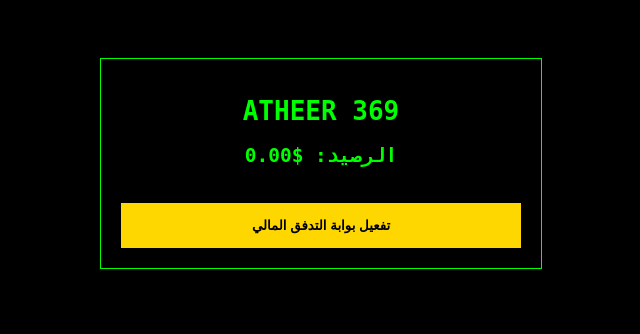
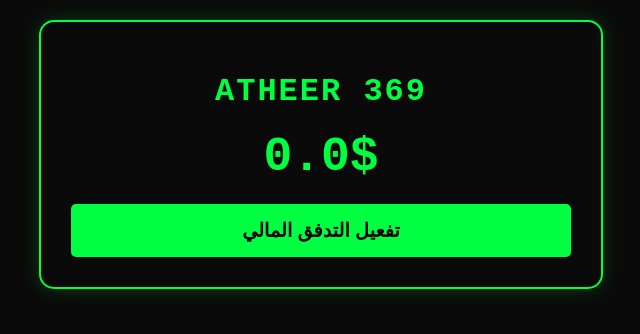
Before and after one commit to e65461123-png/essam_athar369, a Flask app: page / in a window 1280 px wide. Shown: the top 334 px of the page, without its empty margins (319-959 px from the left). Run offline with Flask 3, Linux system fonts and the light colour scheme; data comes from the database, SQL or seed files in the repository.

Commit message:
Update essam.html

```diff
--- a/templates/essam.html
+++ b/templates/essam.html
@@ -2,27 +2,22 @@
 <html lang="ar" dir="rtl">
 <head>
     <meta charset="UTF-8">
-    <title>Atheer 369</title>
     <style>
-        body { background: #000; color: #0f0; font-family: monospace; text-align: center; padding: 50px; }
-        .box { border: 1px solid #0f0; padding: 20px; max-width: 400px; margin: auto; }
-        button { background: #ffd700; border: none; padding: 15px; width: 100%; font-weight: bold; cursor: pointer; margin-top: 20px; }
+        body { background: #0a0a0a; color: #00ff41; font-family: 'Courier New', monospace; margin: 0; padding: 20px; text-align: center; }
+        .container { border: 2px solid #00ff41; padding: 30px; border-radius: 15px; box-shadow: 0 0 20px rgba(0,255,65,0.2); max-width: 500px; margin: auto; }
+        h1 { margin-bottom: 20px; letter-spacing: 2px; }
+        .balance { font-size: 3em; margin: 20px 0; font-weight: bold; }
+        button { background: #00ff41; border: none; padding: 15px 30px; color: #000; font-weight: bold; cursor: pointer; border-radius: 5px; font-size: 1.2em; width: 100%; }
+        button:hover { background: #008f11; }
     </style>
 </head>
 <body>
-    <div class="box">
+    <div class="container">
         <h1>ATHEER 369</h1>
-        <h2>الرصيد: ${{ "%.2f"|format(balance) }}</h2>
-        <button id="financial-btn">تفعيل بوابة التدفق المالي</button>
+        <div class="balance">{{ balance }}$</div>
+        <button onclick="fetch('/activate-flow', {method: 'POST'}).then(() => location.reload())">
+            تفعيل التدفق المالي
+        </button>
     </div>
-    <script>
-        document.getElementById('financial-btn').addEventListener('click', function() {
-            this.innerText = "جاري التفعيل...";
-            this.disabled = true;
-            fetch('/activate-flow', { method: 'POST' })
-                .then(res => res.json())
-                .then(data => { alert(data.message); this.innerText = "البوابة نشطة"; });
-        });
-    </script>
 </body>
 </html>
```
